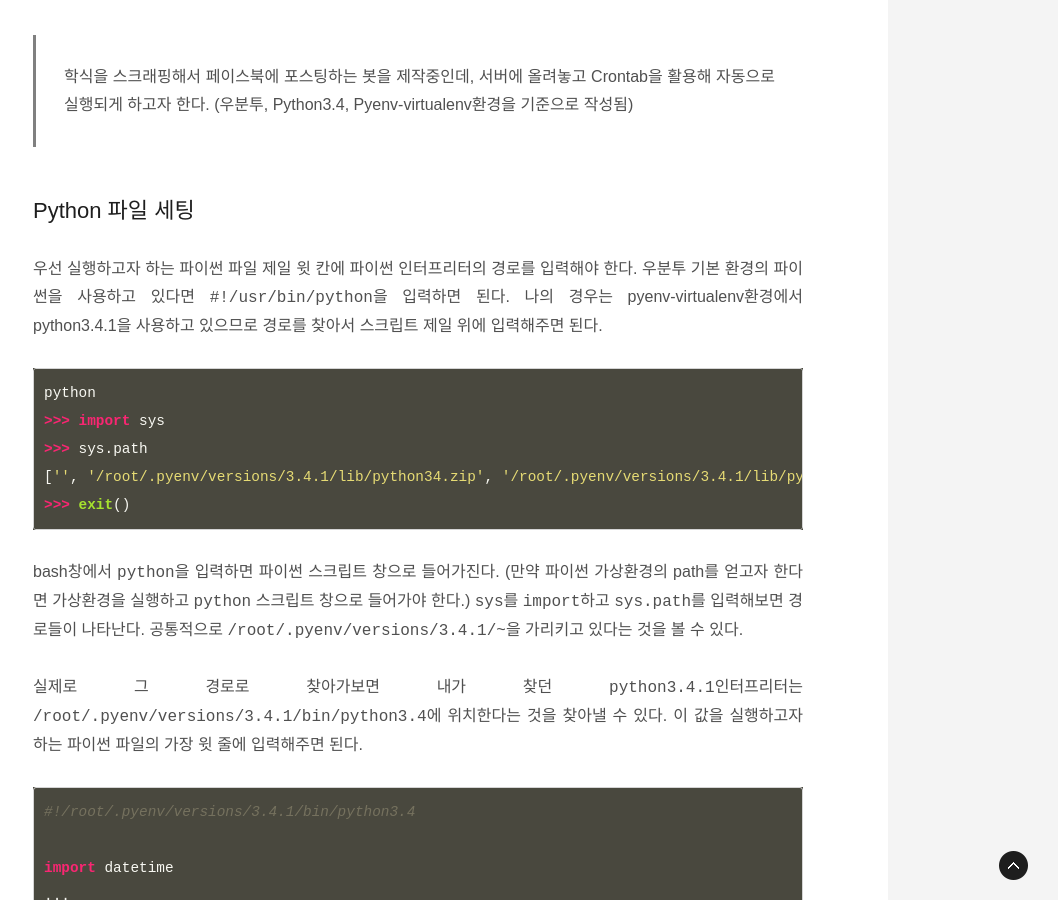
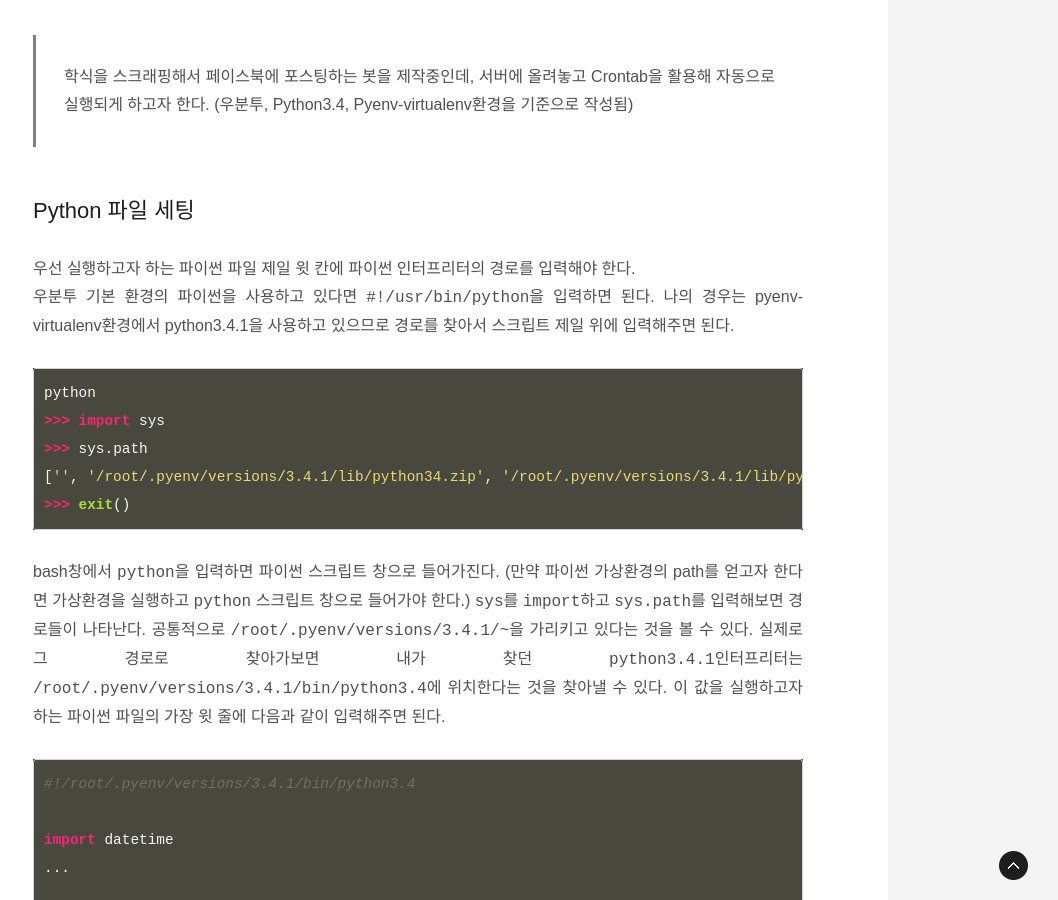
Before and after one commit to ThroughKim/throughkim.github.com, a Jekyll site: the page built from _posts/2016-04-06-crontab-pyenv.md, in a window 1280 px wide and 900 px high, scrolled down 479 px. Shown: the whole window, without its empty margins (222-1280 px from the left). Built offline with Jekyll 4.4.1, drawn with Linux system fonts in a browser that asks for light colours; some web fonts are replaced.

Commit message:
upload blog

````diff
--- a/_posts/2016-04-06-crontab-pyenv.md
+++ b/_posts/2016-04-06-crontab-pyenv.md
@@ -20,9 +20,8 @@
 ['', '/root/.pyenv/versions/3.4.1/lib/python34.zip', '/root/.pyenv/versions/3.4.1/lib/python3.4' ...]
 >>> exit()
 ```
-bash창에서 `python`을 입력하면 파이썬 스크립트 창으로 들어가진다. (만약 파이썬 가상환경의 path를 얻고자 한다면 가상환경을 실행하고 `python` 스크립트 창으로 들어가야 한다.) `sys`를 `import`하고 `sys.path`를 입력해보면 경로들이 나타난다. 공통적으로 `/root/.pyenv/versions/3.4.1/~`을 가리키고 있다는 것을 볼 수 있다.
 
-실제로 그 경로로 찾아가보면 내가 찾던 `python3.4.1`인터프리터는 `/root/.pyenv/versions/3.4.1/bin/python3.4`에 위치한다는 것을 찾아낼 수 있다. 이 값을 실행하고자하는 파이썬 파일의 가장 윗 줄에 입력해주면 된다.
+bash창에서 `python`을 입력하면 파이썬 스크립트 창으로 들어가진다. (만약 파이썬 가상환경의 path를 얻고자 한다면 가상환경을 실행하고 `python` 스크립트 창으로 들어가야 한다.) `sys`를 `import`하고 `sys.path`를 입력해보면 경로들이 나타난다. 공통적으로 `/root/.pyenv/versions/3.4.1/~`을 가리키고 있다는 것을 볼 수 있다. 실제로 그 경로로 찾아가보면 내가 찾던 `python3.4.1`인터프리터는 `/root/.pyenv/versions/3.4.1/bin/python3.4`에 위치한다는 것을 찾아낼 수 있다. 이 값을 실행하고자하는 파이썬 파일의 가장 윗 줄에 다음과 같이 입력해주면 된다.
 
 ```python
 #!/root/.pyenv/versions/3.4.1/bin/python3.4
````
